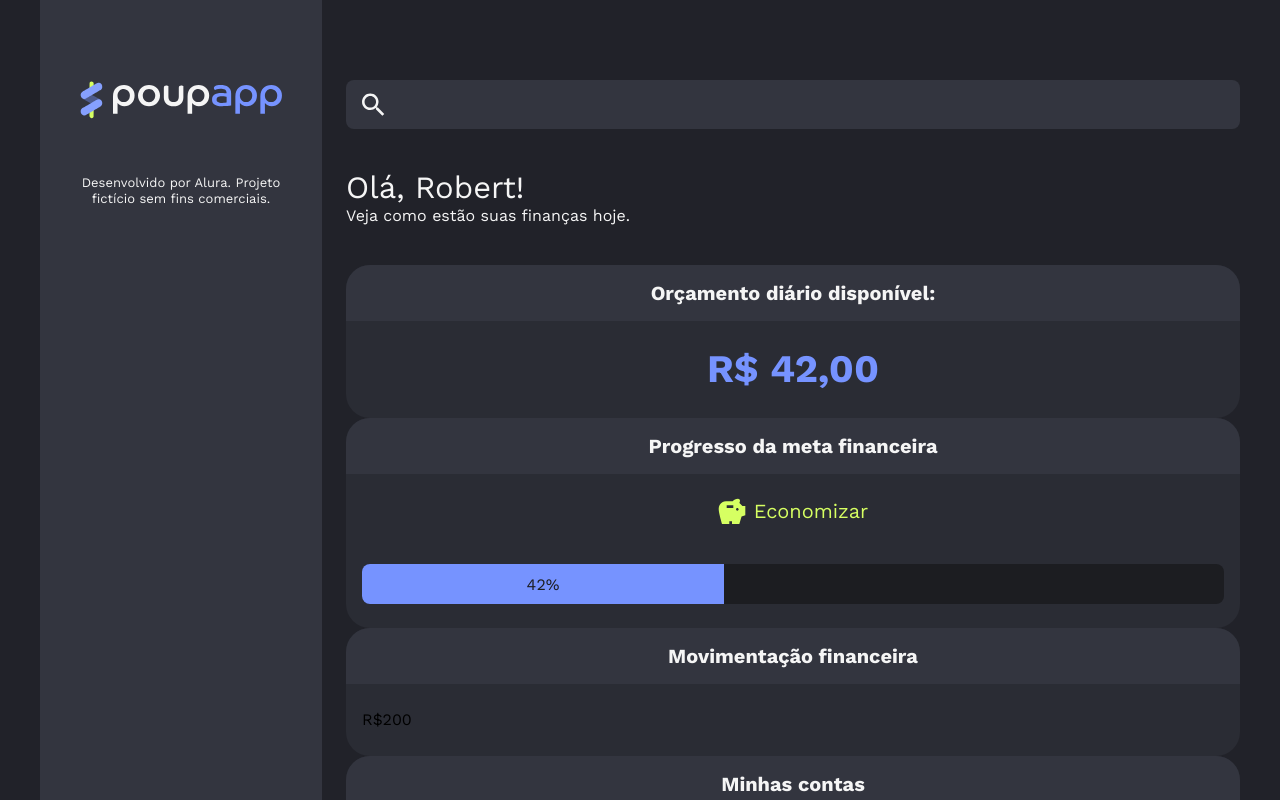
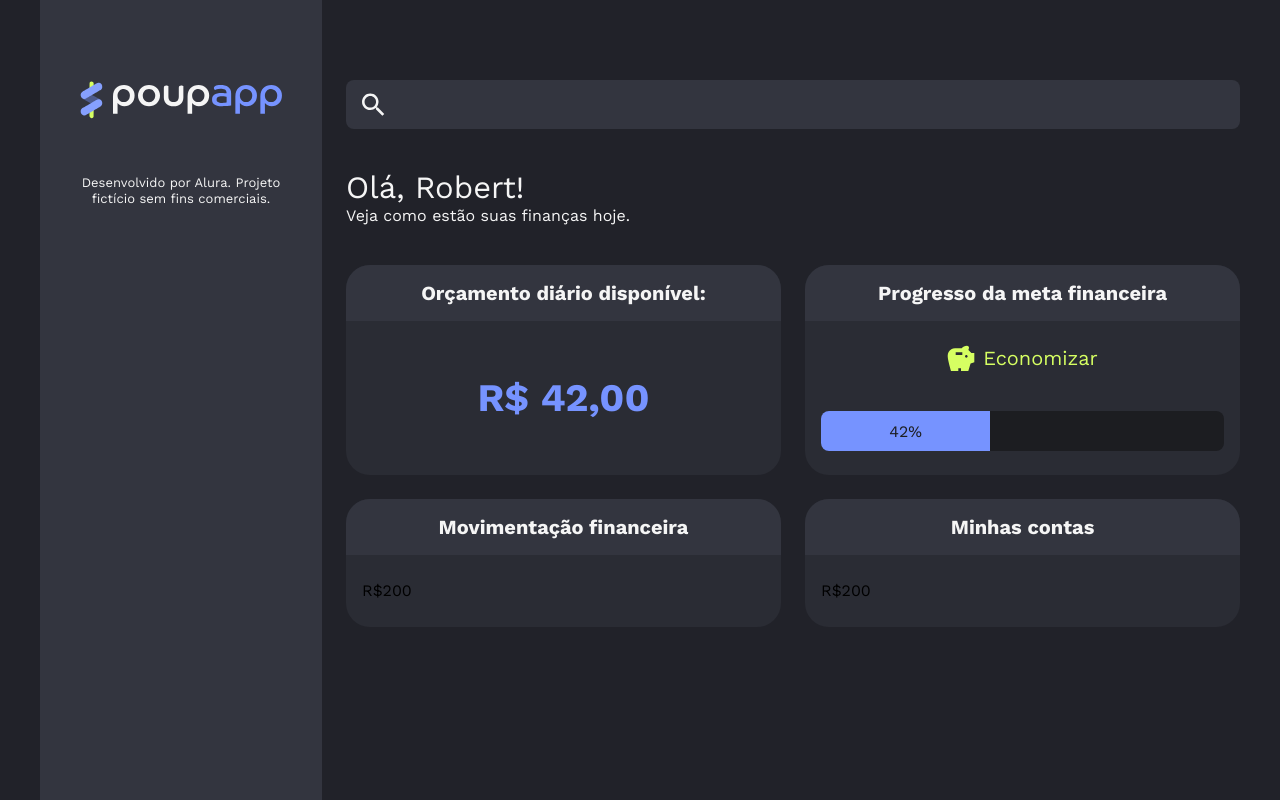
Before and after one commit to robertvieiraa/poupapp-tailwind, a React (Vite) app: page / in a window 1280 px wide. Shown: the top 800 px of the page. Built offline with nearby package versions, Linux system fonts and the light colour scheme.

Commit message:
Estruturei cards em grid

```diff
--- a/src/App.jsx
+++ b/src/App.jsx
@@ -18,7 +18,7 @@ function App() {
             <Typography variant="h1">Olá, Robert!</Typography>
             <Typography>Veja como estão suas finanças hoje.</Typography>
           </div>
-          <section>
+          <section className="grid grid-cols-2 items-stretch gap-6">
             <Card>
               <Card.Header>Orçamento diário disponível:</Card.Header>
               <Card.Body>
@@ -33,11 +33,15 @@ function App() {
             </Card>
             <Card>
               <Card.Header>Movimentação financeira</Card.Header>
-              <Card.Body>R$200</Card.Body>
+              <Card.Body>
+                <p>R$200</p>
+              </Card.Body>
             </Card>
             <Card>
               <Card.Header>Minhas contas</Card.Header>
-              <Card.Body>R$200</Card.Body>
+              <Card.Body>
+                <p>R$200</p>
+              </Card.Body>
             </Card>
           </section>
         </Main>
--- a/src/components/Card/index.jsx
+++ b/src/components/Card/index.jsx
@@ -1,5 +1,9 @@
 const Card = ({ children }) => {
-  return <div className="bg-neutral-surface rounded-3xl">{children}</div>;
+  return (
+    <div className="bg-neutral-surface rounded-3xl flex flex-col">
+      {children}
+    </div>
+  );
 };
 
 export const CardHeader = ({ children }) => {
@@ -11,7 +15,11 @@ export const CardHeader = ({ children }) => {
 };
 
 export const CardBody = ({ children }) => {
-  return <div className="py-6 px-4">{children}</div>;
+  return (
+    <div className="py-6 px-4 grow flex flex-col justify-center">
+      {children}
+    </div>
+  );
 };
 
 Card.Header = CardHeader;
```
